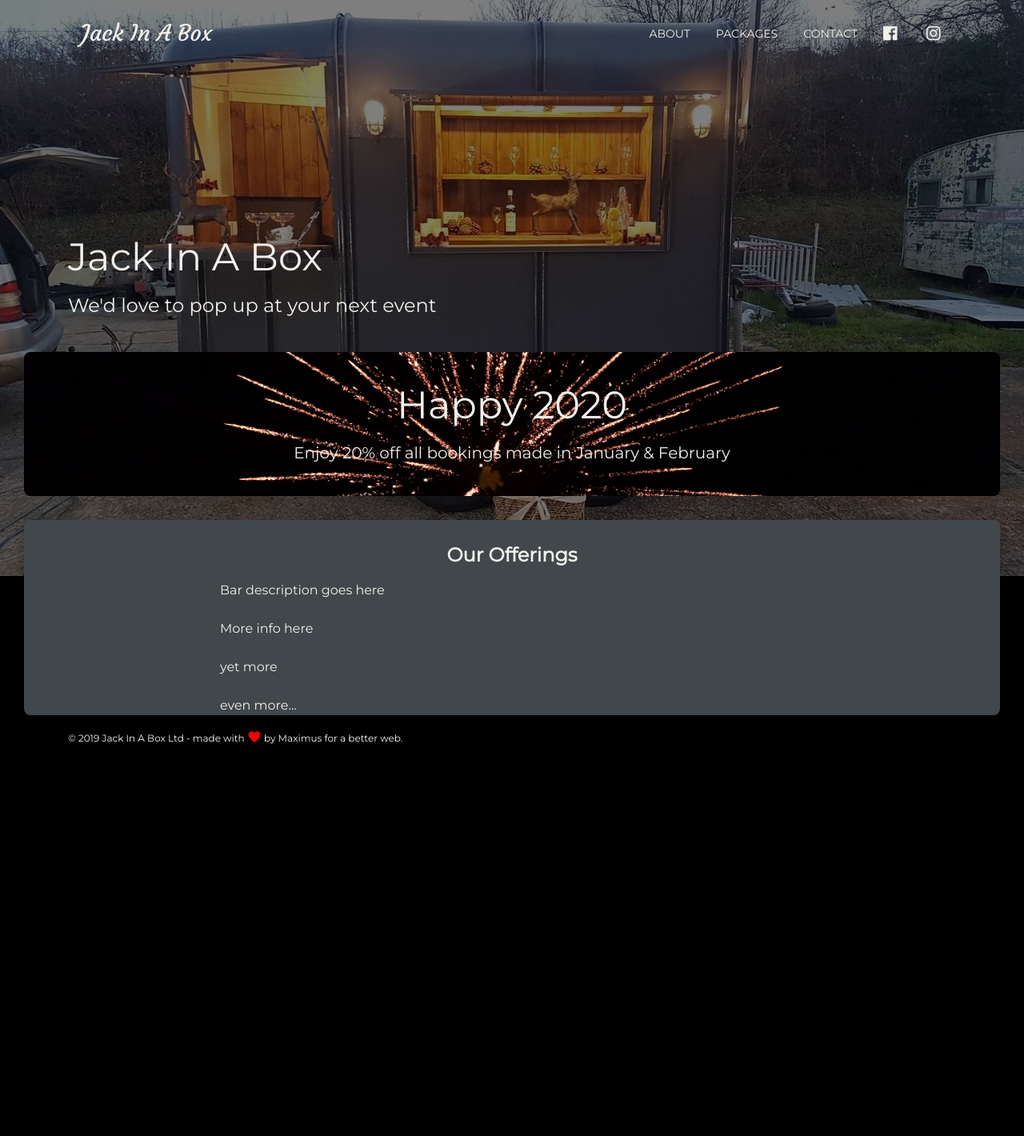
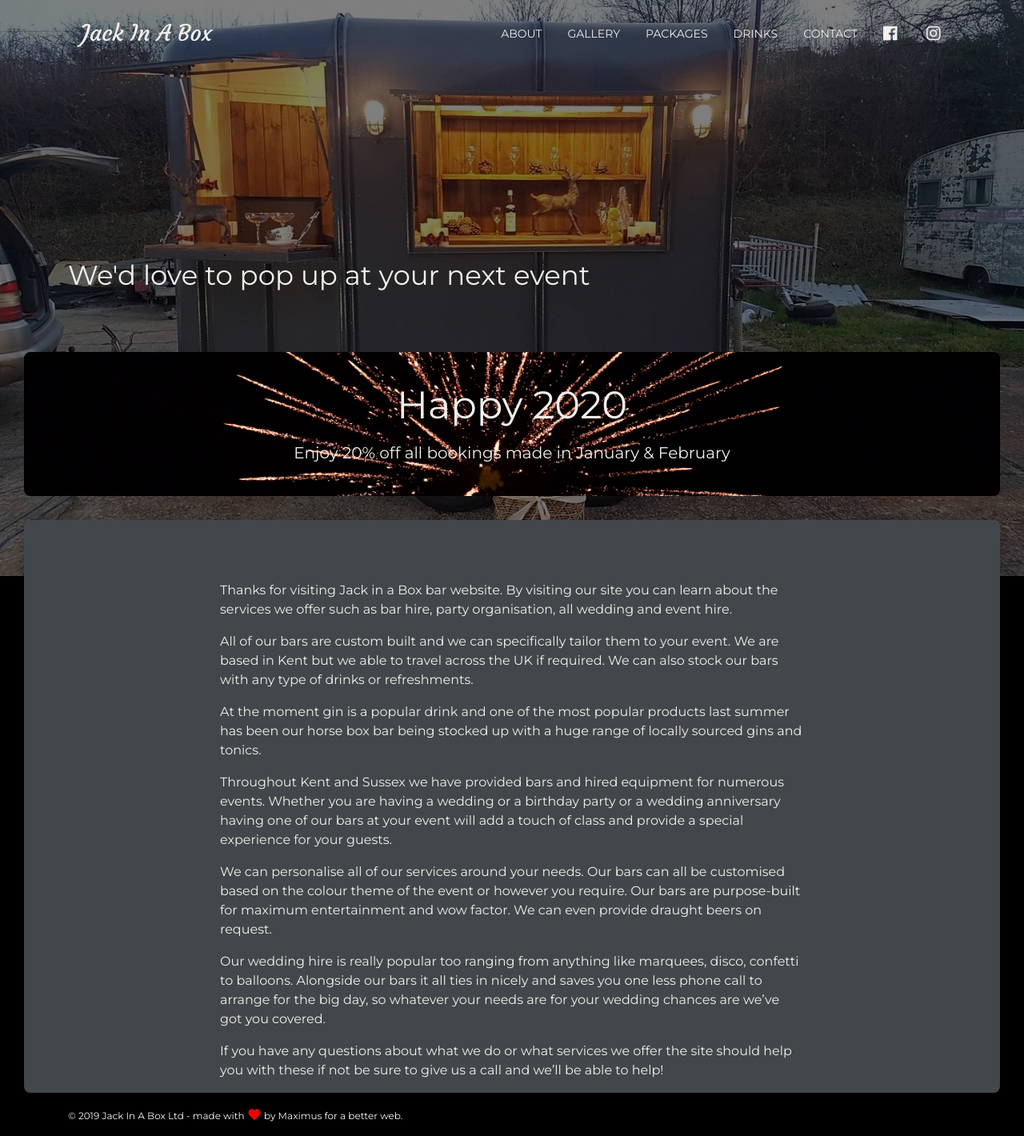
Before and after one commit to sdeagh/jackinabox, a React (Create React App) app: page / in a window 1280 px wide. Shown: the whole page at 80% size. Before the commit the page ends 948 px from the top, so only its background shows below. Built offline with nearby package versions, Linux system fonts and the light colour scheme.

Commit message:
updating homepage

```diff
--- a/src/Header/HeaderLinks.jsx
+++ b/src/Header/HeaderLinks.jsx
@@ -21,17 +21,27 @@ export default function HeaderLinks() {
     <List className={classes.list}>
       <ListItem className={classes.listItem}>
         <Link to="/about" className={classes.navLink}>
-         About
+          About
+        </Link>
+      </ListItem>
+      <ListItem className={classes.listItem}>
+        <Link to="/gallery" className={classes.navLink}>
+          Gallery
         </Link>
       </ListItem>
       <ListItem className={classes.listItem}>
         <Link to="/packages" className={classes.navLink}>
-         Packages
+          Packages
+        </Link>
+      </ListItem>
+      <ListItem className={classes.listItem}>
+        <Link to="/drinks" className={classes.navLink}>
+          Drinks
         </Link>
       </ListItem>
       <ListItem className={classes.listItem}>
         <Link to="/contact" className={classes.navLink}>
-         Contact
+          Contact
         </Link>
       </ListItem>
 
--- a/src/LandingPage/Introduction.jsx
+++ b/src/LandingPage/Introduction.jsx
@@ -16,20 +16,44 @@ function Introduction() {
   return (
     <GridContainer justify="center">
       <GridItem xs={12} sm={12} md={8}>
-        <Typography variant="h5" className={classes.title}>
-            Our Offerings
+        <Typography variant="h5" className={classes.title} />
+        <Typography variant="body1" paragraph className={classes.description}>
+          Thanks for visiting Jack in a Box bar website. By visiting our site
+          you can learn about the services we offer such as bar hire, party organisation,
+          all wedding and event hire.
         </Typography>
-        <Typography variant="body1" className={classes.description}>
-            Bar description goes here
-          <br />
-          <br />
-            More info here
-          <br />
-          <br />
-            yet more
-          <br />
-          <br />
-            even more...
+        <Typography variant="body1" paragraph className={classes.description}>
+          All of our bars are custom built and we can specifically tailor them to
+          your event. We are based in Kent but we able to travel across the UK if
+          required. We can also stock our bars with any type of drinks or refreshments.
+        </Typography>
+        <Typography variant="body1" paragraph className={classes.description}>
+          At the moment gin is a popular drink and one of the most popular products
+          last summer has been our horse box bar being stocked up with a huge range
+          of locally sourced gins and tonics.
+        </Typography>
+        <Typography variant="body1" paragraph className={classes.description}>
+          Throughout Kent and Sussex we have provided bars and hired equipment
+          for numerous events. Whether you are having a wedding or a birthday party
+          or a wedding anniversary having one of our bars at your event will add a touch
+          of class and provide a special experience for your guests.
+        </Typography>
+        <Typography variant="body1" paragraph className={classes.description}>
+          We can personalise all of our services around your needs. Our bars can all
+          be customised based on the colour theme of the event or however you require.
+          Our bars are purpose-built for maximum entertainment and wow factor. We
+          can even provide draught beers on request.
+        </Typography>
+        <Typography variant="body1" paragraph className={classes.description}>
+          Our wedding hire is really popular too ranging from anything like marquees,
+          disco, confetti to balloons. Alongside our bars it all ties in nicely and
+          saves you one less phone call to arrange for the big day, so whatever your
+          needs are for your wedding chances are we’ve got you covered.
+        </Typography>
+        <Typography variant="body1" paragraph className={classes.description}>
+          If you have any questions about what we do or what services we offer
+          the site should help you with these if not be sure to give us a call
+          and we’ll be able to help!
         </Typography>
       </GridItem>
       <br />
--- a/src/LandingPage/LandingPage.jsx
+++ b/src/LandingPage/LandingPage.jsx
@@ -26,10 +26,7 @@ function LandingPage(props) {
         <div className={classes.container}>
           <GridContainer>
             <GridItem xs={12} sm={12} md={12}>
-              <Typography variant="h3" gutterBottom color="inherit">
-                Jack In A Box
-              </Typography>
-              <Typography variant="h5" gutterBottom color="inherit">
+              <Typography variant="h4" gutterBottom color="inherit">
                 We&apos;d love to pop up at your next event
               </Typography>
               <br />
```
